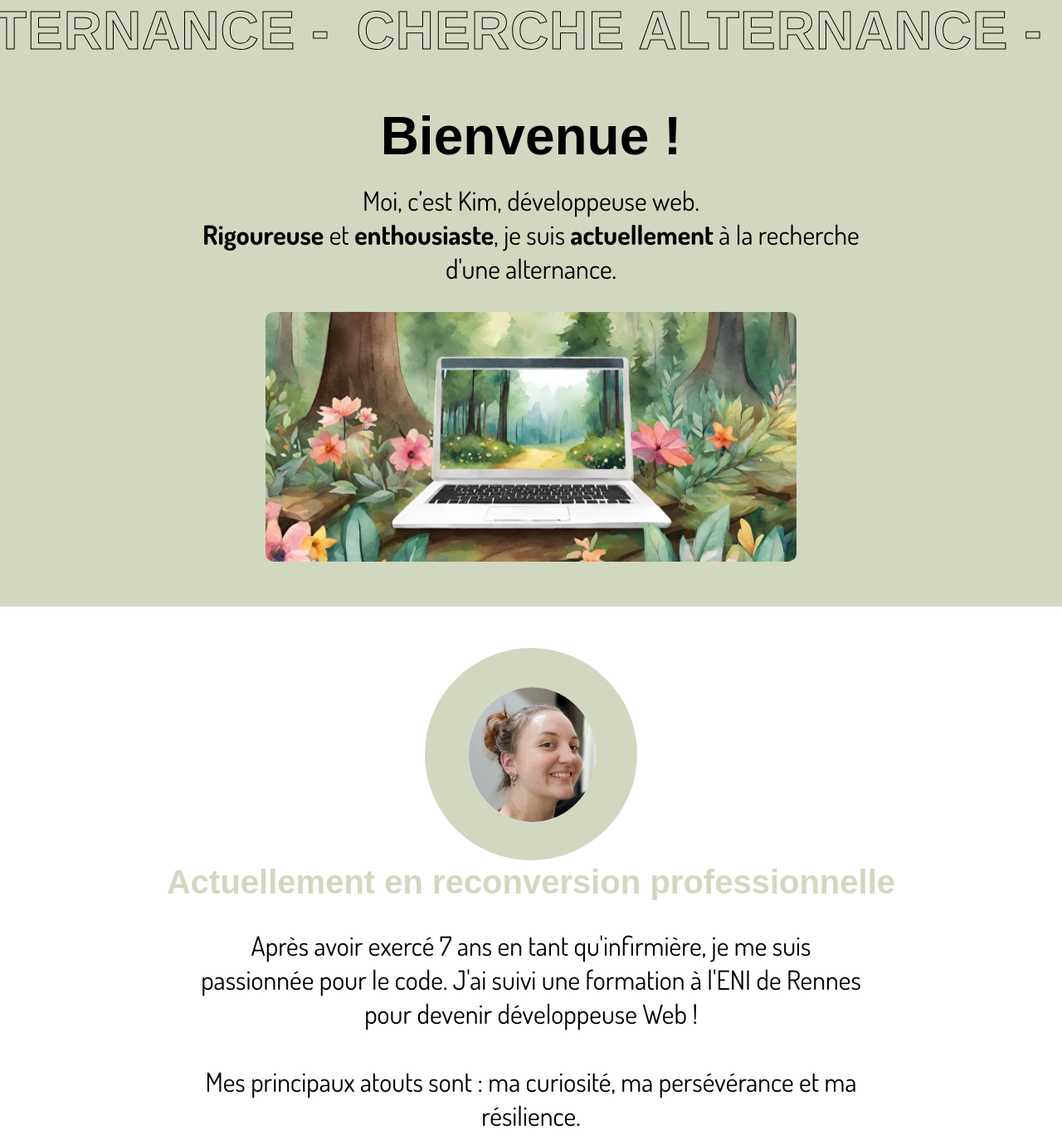
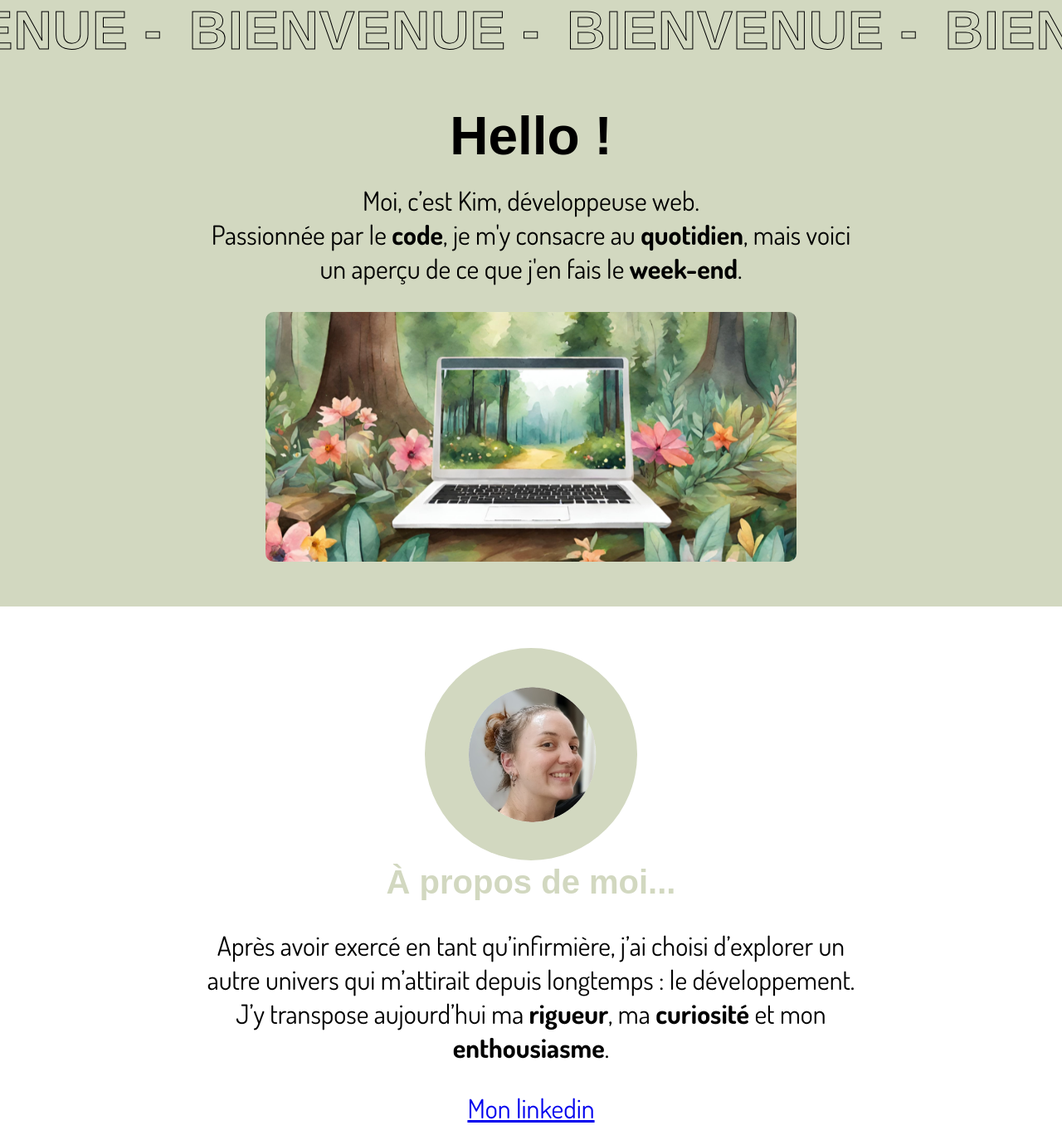
Before and after one commit to kimptgr/kimpatingre, a plain HTML site: page index.html in a window 1280 px wide. Shown: the top 1368 px of the page at 83% size. Drawn offline with Linux system fonts and the light colour scheme.

Commit message:
change presentation

```diff
--- a/index.html
+++ b/index.html
@@ -15,22 +15,20 @@
   </head>
   <body>
     <div class="text-wrapper">
-      <h2 class="banner">Cherche alternance -</h2>
-      <h2 class="banner">Cherche alternance -</h2>
-      <h2 class="banner">Cherche alternance -</h2>
-      <h2 class="banner">Cherche alternance -</h2>
-      <h2 class="banner">Cherche alternance -</h2>
-      <h2 class="banner">Cherche alternance -</h2>
-      <h2 class="banner">Cherche alternance -</h2>
+      <h2 class="banner">Bienvenue -</h2>
+      <h2 class="banner">Bienvenue -</h2>
+      <h2 class="banner">Bienvenue -</h2>
+      <h2 class="banner">Bienvenue -</h2>
+      <h2 class="banner">Bienvenue -</h2>
     </div>
     <!-- Titre -->
     <section id="titre">
       <div class="titre">
-        <h1>Bienvenue !</h1>
+        <h1>Hello !</h1>
         <p>
           Moi, c’est Kim, développeuse web. <br />
-          <b>Rigoureuse</b> et <b>enthousiaste</b>, je suis
-          <b>actuellement</b> à la recherche d'une alternance.
+          Passionnée par le <b>code</b>, je m'y consacre au <b>quotidien</b>,
+          mais voici un aperçu de ce que j'en fais le <b>week-end</b>.
         </p>
         <img src="./assets/image/iaordiforetcheminredim.PNG" alt="" />
       </div>
@@ -38,12 +36,12 @@
     <!-- Presentation -->
     <section id="presentation">
       <img src="./assets/image/tete.png" alt="" />
-      <h2>Actuellement en reconversion professionnelle</h2>
+      <h2>À propos de moi...</h2>
       <p>
-        Après avoir exercé 7 ans en tant qu'infirmière, je me suis passionnée
-        pour le code. J'ai suivi une formation à l'ENI de Rennes pour devenir
-        développeuse Web !<br /><br />Mes principaux atouts sont : ma curiosité,
-        ma persévérance et ma résilience.
+        Après avoir exercé en tant qu’infirmière, j’ai choisi d’explorer un
+        autre univers qui m’attirait depuis longtemps : le développement.
+        <br />J’y transpose aujourd’hui ma <b>rigueur</b>, ma
+        <b>curiosité</b> et mon <b>enthousiasme</b>.
       </p>
       <p>
         <a href="https://www.linkedin.com/in/kim-patingre-62868a317/"
```
